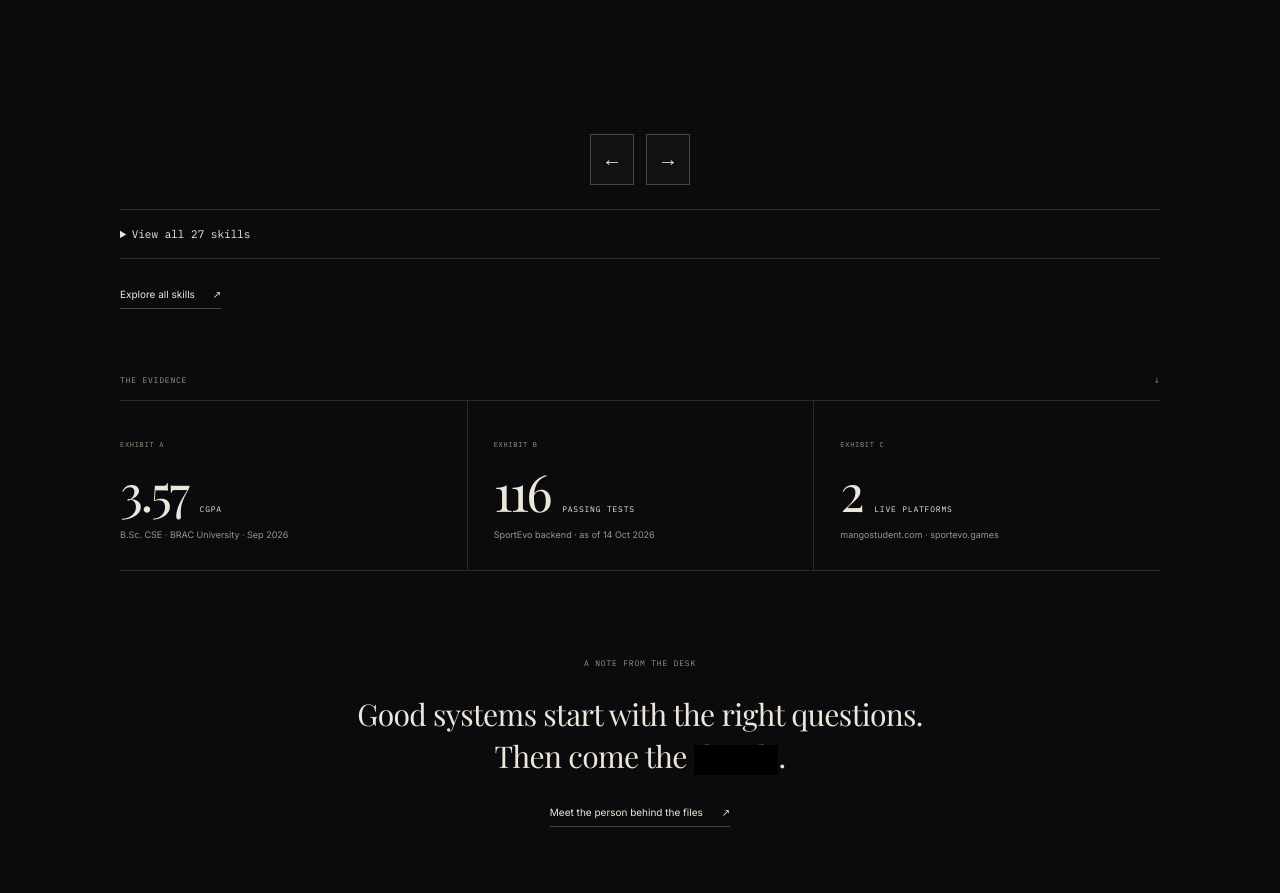
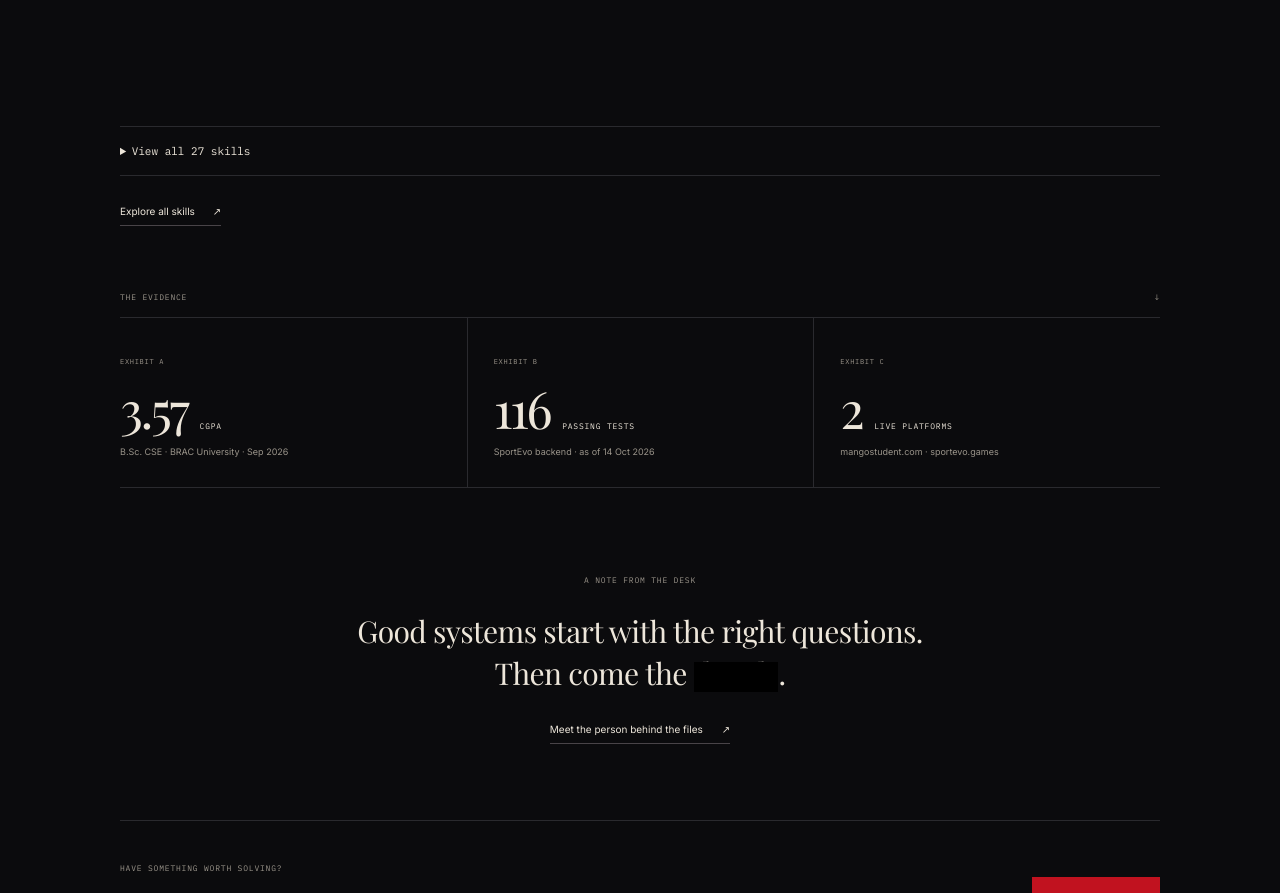
Before and after one commit to RafiALMahmud/Portfolio, a React (Vite) app: page / in a window 1280 px wide. Shown: the part 2280-3173 px from the top of the page. Built offline with nearby package versions, Linux system fonts and the light colour scheme.

Commit message:
Remove the two skill navigation arrow buttons

```diff
--- a/scripts/skills-check.mjs
+++ b/scripts/skills-check.mjs
@@ -20,7 +20,12 @@ try {
     const board = page.locator(".skills-motion");
     const word = page.locator(".skill-word");
     const name = () => word.locator("h3").getAttribute("aria-label");
-    assert.equal(await page.locator(".skills-motion-toggle").count(), 0);
+    assert.equal(
+      await page
+        .locator(".skills-motion-toggle, .skill-step, .skill-controls")
+        .count(),
+      0,
+    );
     assert.equal(await board.getAttribute("data-running"), "false");
     await page.locator(".skill-stage").scrollIntoViewIfNeeded();
     await page.mouse.move(5, 5);
@@ -96,12 +101,10 @@ try {
     await page.waitForTimeout(3350);
     assert.equal(await board.getAttribute("data-active"), current);
     assert.equal(await page.locator(".skills-inventory li").count(), 27);
-    await page.getByRole("button", { name: "Next skill", exact: true }).click();
+    await page.locator(".skill-stage").focus();
+    await page.keyboard.press("ArrowRight");
     assert.equal(await name(), "JavaScript / TypeScript");
-    await page
-      .getByRole("button", { name: "Previous skill", exact: true })
-      .focus();
-    await page.keyboard.press("Enter");
+    await page.keyboard.press("ArrowLeft");
     assert.equal(await name(), "Java");
     await page.locator(".skill-stage").focus();
     await page.keyboard.press("ArrowLeft");
@@ -139,7 +142,8 @@ try {
         .evaluate((el) => el.getAnimations({ subtree: true }).length),
       0,
     );
-    await page.getByRole("button", { name: "Next skill", exact: true }).click();
+    await page.locator(".skill-stage").focus();
+    await page.keyboard.press("ArrowRight");
     assert.equal(await name(), "PHP");
     assert.equal(
       await word
@@ -160,9 +164,7 @@ try {
         ),
         false,
       );
-      await page
-        .getByRole("button", { name: "Next skill", exact: true })
-        .click();
+      await page.keyboard.press("ArrowRight");
     }
     assert.equal(
       await page.evaluate(
@@ -183,7 +185,7 @@ try {
     assert.deepEqual(errors, []);
     await context.close();
     console.log(
-      `${width}px: no pause button, real glyph outlines build in order and fill, the word vanishes, the full list stops motion, and keyboard/touch/reduced-motion/accessibility checks pass.`,
+      `${width}px: no motion or arrow buttons, real glyph outlines build in order and fill, the word vanishes, the full list stops motion, and keyboard/touch/reduced-motion/accessibility checks pass.`,
     );
   }
   const context = await browser.newContext({ javaScriptEnabled: false });
--- a/src/components/SkillsMotion.tsx
+++ b/src/components/SkillsMotion.tsx
@@ -52,7 +52,6 @@ export default function SkillsMotion({
   const animations = useRef<Animation[]>([]);
   const touch = useRef<{ x: number; y: number } | null>(null);
   const [active, setActive] = useState(0);
-  const [enhanced, setEnhanced] = useState(false);
   const [motion, setMotion] = useState(false);
   const [visible, setVisible] = useState(false);
   const [hidden, setHidden] = useState(false);
@@ -68,7 +67,6 @@ export default function SkillsMotion({
       setVisible(entry.isIntersecting),
     );
     if (stage.current) observer.observe(stage.current);
-    setEnhanced(true);
     configure();
     visibility();
     preference.addEventListener("change", configure);
@@ -238,32 +236,6 @@ export default function SkillsMotion({
           </h3>
         </div>
       </div>
-      <div
-        className="skill-controls"
-        role="group"
-        aria-label="Skill display controls"
-      >
-        <button
-          type="button"
-          className="skill-step"
-          aria-label="Previous skill"
-          aria-controls="skill-word"
-          disabled={!enhanced}
-          onClick={() => step(-1)}
-        >
-          <span aria-hidden="true">&larr;</span>
-        </button>
-        <button
-          type="button"
-          className="skill-step"
-          aria-label="Next skill"
-          aria-controls="skill-word"
-          disabled={!enhanced}
-          onClick={() => step(1)}
-        >
-          <span aria-hidden="true">&rarr;</span>
-        </button>
-      </div>
       <details
         className="skills-inventory"
         onToggle={(event) => setInventoryOpen(event.currentTarget.open)}
--- a/src/skills.css
+++ b/src/skills.css
@@ -42,31 +42,6 @@
     serif;
   color: var(--paper);
   overflow-wrap: anywhere;
-}
-.skill-controls {
-  display: flex;
-  justify-content: center;
-  align-items: center;
-  gap: 12px;
-  margin-block: 8px 24px;
-}
-.skill-step {
-  min-height: 44px;
-  padding: 10px 15px;
-  color: var(--paper);
-  border: 1px solid #494448;
-  background: #111113;
-}
-.skill-step {
-  width: 44px;
-  padding: 8px;
-  font-size: 20px;
-}
-.skill-step:hover:enabled {
-  border-color: var(--red);
-}
-.skill-step:disabled {
-  color: var(--muted);
 }
 .skills-inventory {
   border-block: 1px solid var(--line);
@@ -126,8 +101,7 @@
   }
 }
 @media print {
-  .skill-stage,
-  .skill-controls {
+  .skill-stage {
     display: none;
   }
   .skills-inventory {
```
Also changed, not shown: 2 other files (tests, documents, lock files or other folders).
